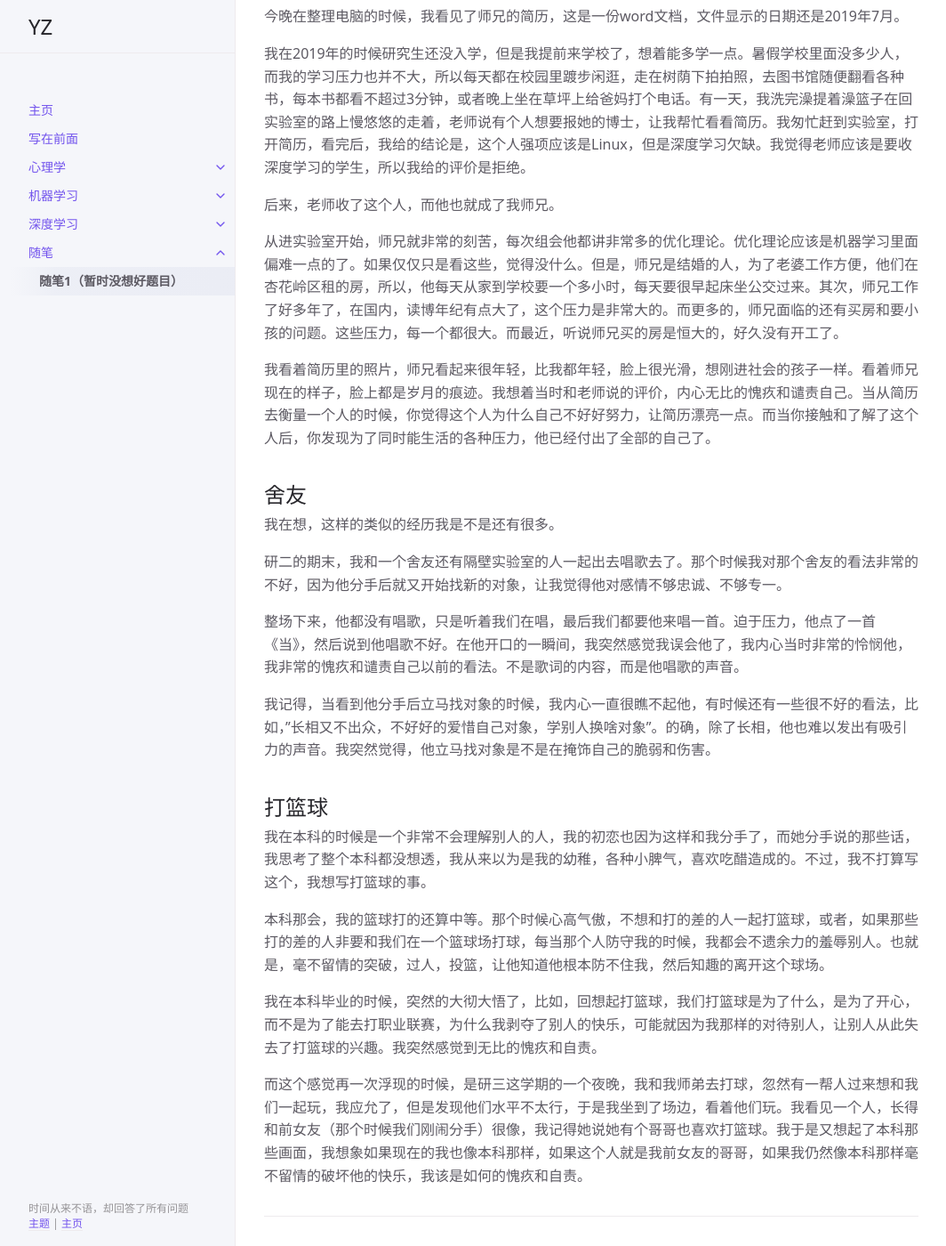
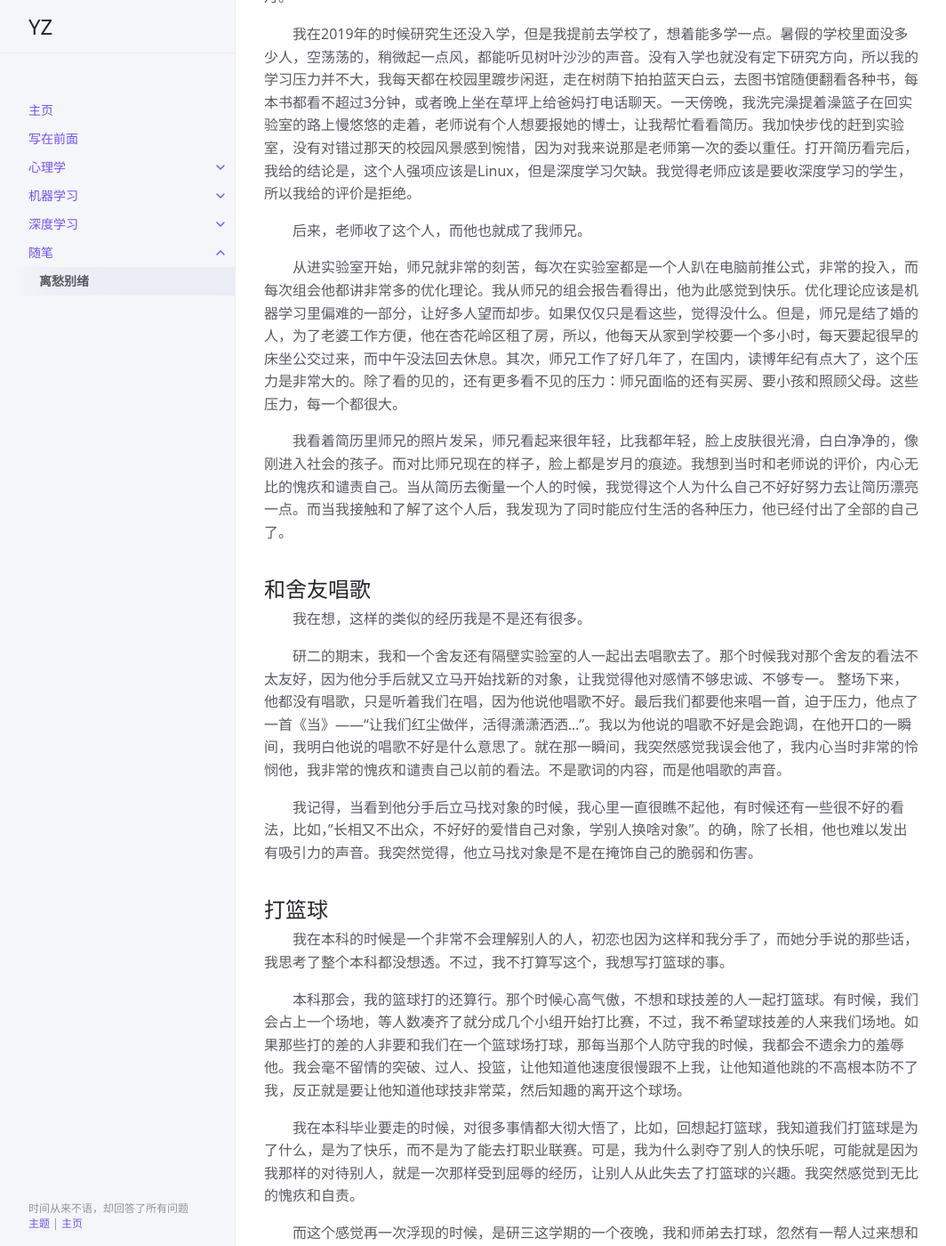
Before and after one commit to yz14/main, a Jekyll site: the page built from docs/zw/1.md, in a window 1280 px wide and 1400 px high, scrolled down 263 px. Shown: the whole window at 89% size, without its empty margins (107-1171 px from the left). Built offline with Jekyll 4.4.1, drawn with Linux system fonts in a browser that asks for light colours; some of the changed text lies outside the part shown.

Commit message:
Update 1.md

```diff
--- a/docs/zw/1.md
+++ b/docs/zw/1.md
@@ -1,44 +1,36 @@
 ---
 layout: default
-title: 随笔1（暂时没想好题目）
+title: 离愁别绪
 parent: 随笔
 nav_order: 1
 ---
 
-草稿（待修改语法）
+# 一些离愁别绪的事情
 
-# 两件事情
+## 师兄的简历
+&emsp;&emsp;晚上在整理电脑的时候，我看见了师兄的简历。这是一份word文档，文档显示的日期还是2019年7月。
 
-## 师兄
+&emsp;&emsp;我在2019年的时候研究生还没入学，但是我提前去学校了，想着能多学一点。暑假的学校里面没多少人，空荡荡的，稍微起一点风，都能听见树叶沙沙的声音。没有入学也就没有定下研究方向，所以我的学习压力并不大，我每天都在校园里踱步闲逛，走在树荫下拍拍蓝天白云，去图书馆随便翻看各种书，每本书都看不超过3分钟，或者晚上坐在草坪上给爸妈打电话聊天。一天傍晚，我洗完澡提着澡篮子在回实验室的路上慢悠悠的走着，老师说有个人想要报她的博士，让我帮忙看看简历。我加快步伐的赶到实验室，没有对错过那天的校园风景感到惋惜，因为对我来说那是老师第一次的委以重任。打开简历看完后，我给的结论是，这个人强项应该是Linux，但是深度学习欠缺。我觉得老师应该是要收深度学习的学生，所以我给的评价是拒绝。
 
-今晚在整理电脑的时候，我看见了师兄的简历，这是一份word文档，文件显示的日期还是2019年7月。
+&emsp;&emsp;后来，老师收了这个人，而他也就成了我师兄。
 
-我在2019年的时候研究生还没入学，但是我提前来学校了，想着能多学一点。暑假学校里面没多少人，而我的学习压力也并不大，所以每天都在校园里踱步闲逛，走在树荫下拍拍照，去图书馆随便翻看各种书，每本书都看不超过3分钟，或者晚上坐在草坪上给爸妈打个电话。有一天，我洗完澡提着澡篮子在回实验室的路上慢悠悠的走着，老师说有个人想要报她的博士，让我帮忙看看简历。我匆忙赶到实验室，打开简历，看完后，我给的结论是，这个人强项应该是Linux，但是深度学习欠缺。我觉得老师应该是要收深度学习的学生，所以我给的评价是拒绝。
+&emsp;&emsp;从进实验室开始，师兄就非常的刻苦，每次在实验室都是一个人趴在电脑前推公式，非常的投入，而每次组会他都讲非常多的优化理论。我从师兄的组会报告看得出，他为此感觉到快乐。优化理论应该是机器学习里偏难的一部分，让好多人望而却步。如果仅仅只是看这些，觉得没什么。但是，师兄是结了婚的人，为了老婆工作方便，他在杏花岭区租了房，所以，他每天从家到学校要一个多小时，每天要起很早的床坐公交过来，而中午没法回去休息。其次，师兄工作了好几年了，在国内，读博年纪有点大了，这个压力是非常大的。除了看的见的，还有更多看不见的压力：师兄面临的还有买房、要小孩和照顾父母。这些压力，每一个都很大。
 
-后来，老师收了这个人，而他也就成了我师兄。
+&emsp;&emsp;我看着简历里师兄的照片发呆，师兄看起来很年轻，比我都年轻，脸上皮肤很光滑，白白净净的，像刚进入社会的孩子。而对比师兄现在的样子，脸上都是岁月的痕迹。我想到当时和老师说的评价，内心无比的愧疚和谴责自己。当从简历去衡量一个人的时候，我觉得这个人为什么自己不好好努力去让简历漂亮一点。而当我接触和了解了这个人后，我发现为了同时能应付生活的各种压力，他已经付出了全部的自己了。
 
-从进实验室开始，师兄就非常的刻苦，每次组会他都讲非常多的优化理论。优化理论应该是机器学习里面偏难一点的了。如果仅仅只是看这些，觉得没什么。但是，师兄是结婚的人，为了老婆工作方便，他们在杏花岭区租的房，所以，他每天从家到学校要一个多小时，每天要很早起床坐公交过来。其次，师兄工作了好多年了，在国内，读博年纪有点大了，这个压力是非常大的。而更多的，师兄面临的还有买房和要小孩的问题。这些压力，每一个都很大。而最近，听说师兄买的房是恒大的，好久没有开工了。
+## 和舍友唱歌
+&emsp;&emsp;我在想，这样的类似的经历我是不是还有很多。
 
-我看着简历里的照片，师兄看起来很年轻，比我都年轻，脸上很光滑，想刚进社会的孩子一样。看着师兄现在的样子，脸上都是岁月的痕迹。我想着当时和老师说的评价，内心无比的愧疚和谴责自己。当从简历去衡量一个人的时候，你觉得这个人为什么自己不好好努力，让简历漂亮一点。而当你接触和了解了这个人后，你发现为了同时能生活的各种压力，他已经付出了全部的自己了。
+&emsp;&emsp;研二的期末，我和一个舍友还有隔壁实验室的人一起出去唱歌去了。那个时候我对那个舍友的看法不太友好，因为他分手后就又立马开始找新的对象，让我觉得他对感情不够忠诚、不够专一。
+整场下来，他都没有唱歌，只是听着我们在唱，因为他说他唱歌不好。最后我们都要他来唱一首，迫于压力，他点了一首《当》——“让我们红尘做伴，活得潇潇洒洒…”。我以为他说的唱歌不好是会跑调，在他开口的一瞬间，我明白他说的唱歌不好是什么意思了。就在那一瞬间，我突然感觉我误会他了，我内心当时非常的怜悯他，我非常的愧疚和谴责自己以前的看法。不是歌词的内容，而是他唱歌的声音。
 
-
-## 舍友
-
-我在想，这样的类似的经历我是不是还有很多。
-
-研二的期末，我和一个舍友还有隔壁实验室的人一起出去唱歌去了。那个时候我对那个舍友的看法非常的不好，因为他分手后就又开始找新的对象，让我觉得他对感情不够忠诚、不够专一。
-
-整场下来，他都没有唱歌，只是听着我们在唱，最后我们都要他来唱一首。迫于压力，他点了一首《当》，然后说到他唱歌不好。在他开口的一瞬间，我突然感觉我误会他了，我内心当时非常的怜悯他，我非常的愧疚和谴责自己以前的看法。不是歌词的内容，而是他唱歌的声音。
-
-我记得，当看到他分手后立马找对象的时候，我内心一直很瞧不起他，有时候还有一些很不好的看法，比如，"长相又不出众，不好好的爱惜自己对象，学别人换啥对象"。的确，除了长相，他也难以发出有吸引力的声音。我突然觉得，他立马找对象是不是在掩饰自己的脆弱和伤害。
-
+&emsp;&emsp;我记得，当看到他分手后立马找对象的时候，我心里一直很瞧不起他，有时候还有一些很不好的看法，比如，”长相又不出众，不好好的爱惜自己对象，学别人换啥对象”。的确，除了长相，他也难以发出有吸引力的声音。我突然觉得，他立马找对象是不是在掩饰自己的脆弱和伤害。
 
 ## 打篮球
+&emsp;&emsp;我在本科的时候是一个非常不会理解别人的人，初恋也因为这样和我分手了，而她分手说的那些话，我思考了整个本科都没想透。不过，我不打算写这个，我想写打篮球的事。
 
-我在本科的时候是一个非常不会理解别人的人，我的初恋也因为这样和我分手了，而她分手说的那些话，我思考了整个本科都没想透，我从来以为是我的幼稚，各种小脾气，喜欢吃醋造成的。不过，我不打算写这个，我想写打篮球的事。
+&emsp;&emsp;本科那会，我的篮球打的还算行。那个时候心高气傲，不想和球技差的人一起打篮球。有时候，我们会占上一个场地，等人数凑齐了就分成几个小组开始打比赛，不过，我不希望球技差的人来我们场地。如果那些打的差的人非要和我们在一个篮球场打球，那每当那个人防守我的时候，我都会不遗余力的羞辱他。我会毫不留情的突破、过人、投篮，让他知道他速度很慢跟不上我，让他知道他跳的不高根本防不了我，反正就是要让他知道他球技非常菜，然后知趣的离开这个球场。
 
-本科那会，我的篮球打的还算中等。那个时候心高气傲，不想和打的差的人一起打篮球，或者，如果那些打的差的人非要和我们在一个篮球场打球，每当那个人防守我的时候，我都会不遗余力的羞辱别人。也就是，毫不留情的突破，过人，投篮，让他知道他根本防不住我，然后知趣的离开这个球场。
+&emsp;&emsp;我在本科毕业要走的时候，对很多事情都大彻大悟了，比如，回想起打篮球，我知道我们打篮球是为了什么，是为了快乐，而不是为了能去打职业联赛。可是，我为什么剥夺了别人的快乐呢，可能就是因为我那样的对待别人，就是一次那样受到屈辱的经历，让别人从此失去了打篮球的兴趣。我突然感觉到无比的愧疚和自责。
 
-我在本科毕业的时候，突然的大彻大悟了，比如，回想起打篮球，我们打篮球是为了什么，是为了开心，而不是为了能去打职业联赛，为什么我剥夺了别人的快乐，可能就因为我那样的对待别人，让别人从此失去了打篮球的兴趣。我突然感觉到无比的愧疚和自责。
-
-而这个感觉再一次浮现的时候，是研三这学期的一个夜晚，我和我师弟去打球，忽然有一帮人过来想和我们一起玩，我应允了，但是发现他们水平不太行，于是我坐到了场边，看着他们玩。我看见一个人，长得和前女友（那个时候我们刚闹分手）很像，我记得她说她有个哥哥也喜欢打篮球。我于是又想起了本科那些画面，我想象如果现在的我也像本科那样，如果这个人就是我前女友的哥哥，如果我仍然像本科那样毫不留情的破坏他的快乐，我该是如何的愧疚和自责。
+&emsp;&emsp;而这个感觉再一次浮现的时候，是研三这学期的一个夜晚，我和师弟去打球，忽然有一帮人过来想和我们一起玩，我应允了。不一会儿，我发现他们球技不是很好，于是我坐到了场边，就看着他们玩。我看见一个人，长得和前女友（那个时候我们刚闹分手）很像，我记得她说她哥哥也喜欢打篮球。我于是又想起了本科的那些画面，我想象如果现在的我也像本科那样，如果面前这个人就是我前女友的哥哥，如果我仍然像本科那样毫不留情的破坏他的快乐，我该是如何的愧疚和自责。
```
